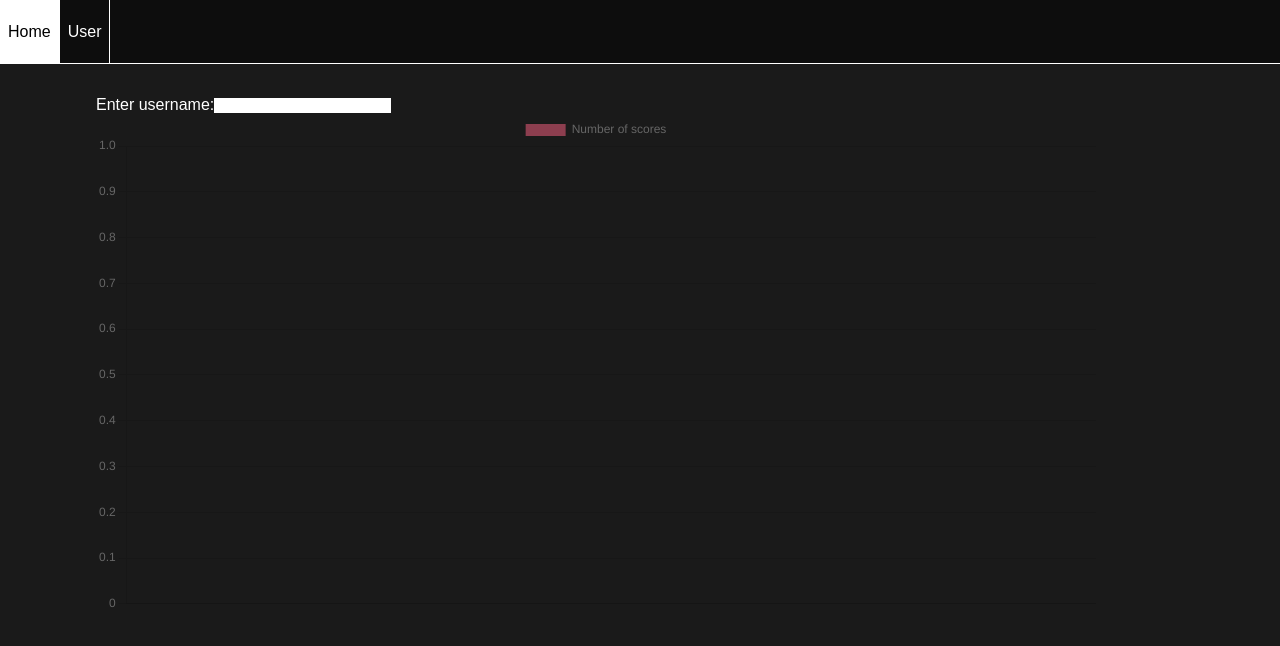
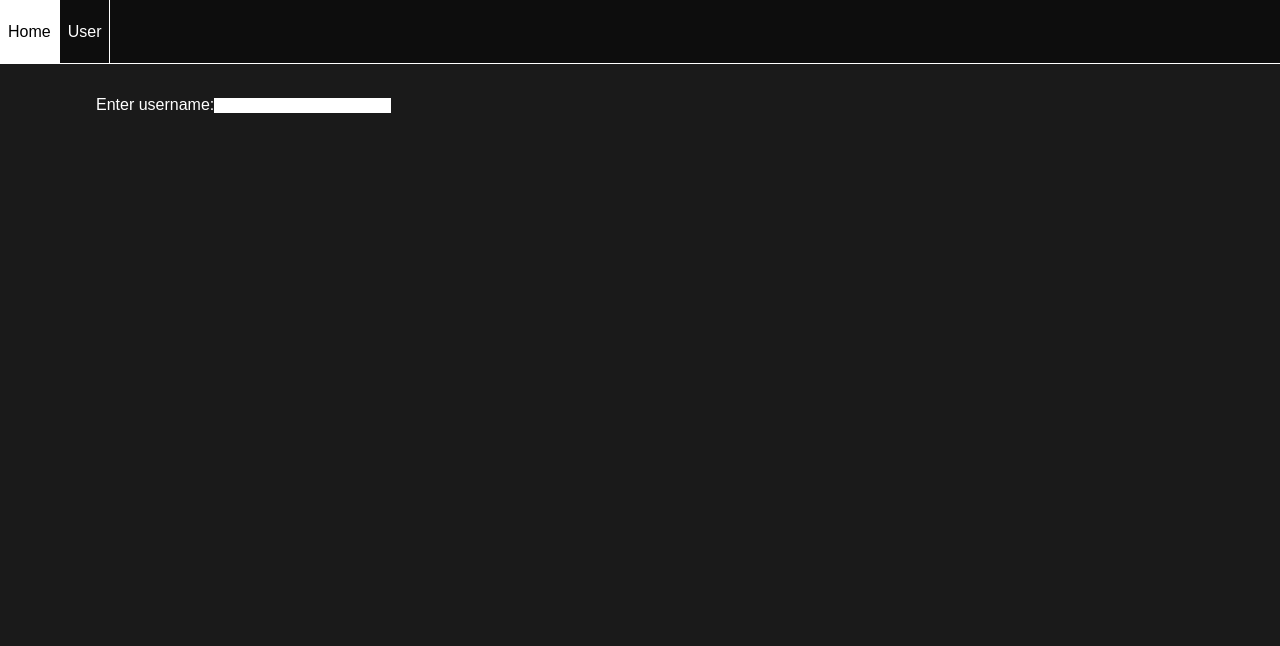
Before and after one commit to willswats/review-charter, a Next.js app: page /user in a window 1280 px wide. Shown: the top 646 px of the page. Built offline with nearby package versions, Linux system fonts and the light colour scheme.

Commit message:
Add check for bar chart

```diff
--- a/src/pages/user.tsx
+++ b/src/pages/user.tsx
@@ -33,7 +33,7 @@ export default function User() {
     setAvatarUrl("");
     setAnimeFormats([]);
     setAnimeStatuses([]);
-    setAnimeScores([])
+    setAnimeScores([]);
 
     const url: string = "https://graphql.anilist.co";
 
@@ -71,7 +71,7 @@ export default function User() {
         setUserName(data.data.User.name);
         setAnimeFormats(data.data.User.statistics.anime.formats);
         setAnimeStatuses(data.data.User.statistics.anime.statuses);
-        setAnimeScores(data.data.User.statistics.anime.scores)
+        setAnimeScores(data.data.User.statistics.anime.scores);
         console.log(data);
       } else {
         setErrorMessage(`There is no user named "${formInputTextValue}"`);
@@ -124,7 +124,12 @@ export default function User() {
             <PieChartStatuses statuses={animeStatuses} />
           </>
         )}
-        <BarChartScores scores={animeScores} />
+        {animeScores.length > 0 && (
+          <>
+            <h2>Scores</h2>
+            <BarChartScores scores={animeScores} />
+          </>
+        )}
       </main>
     </>
   );
```
